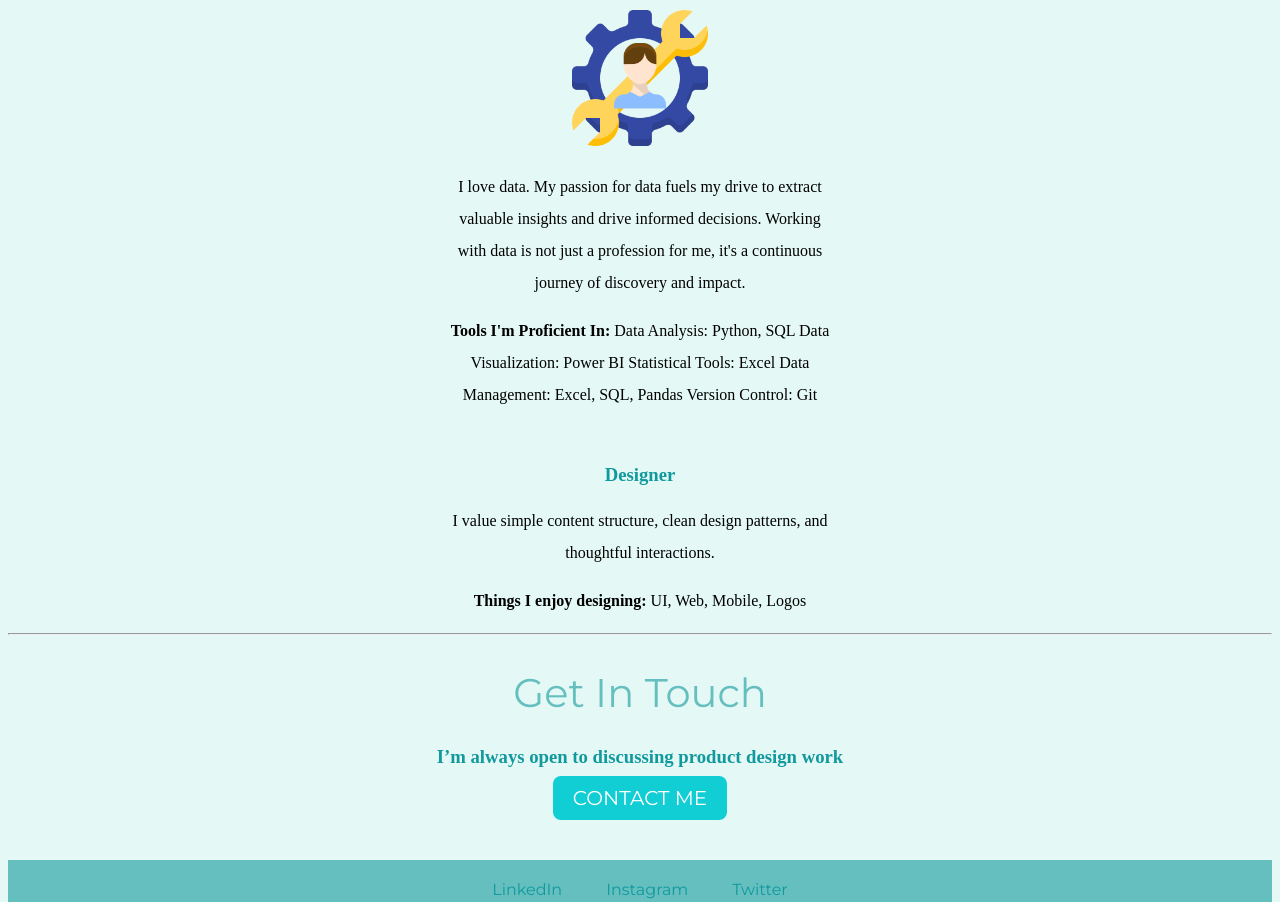
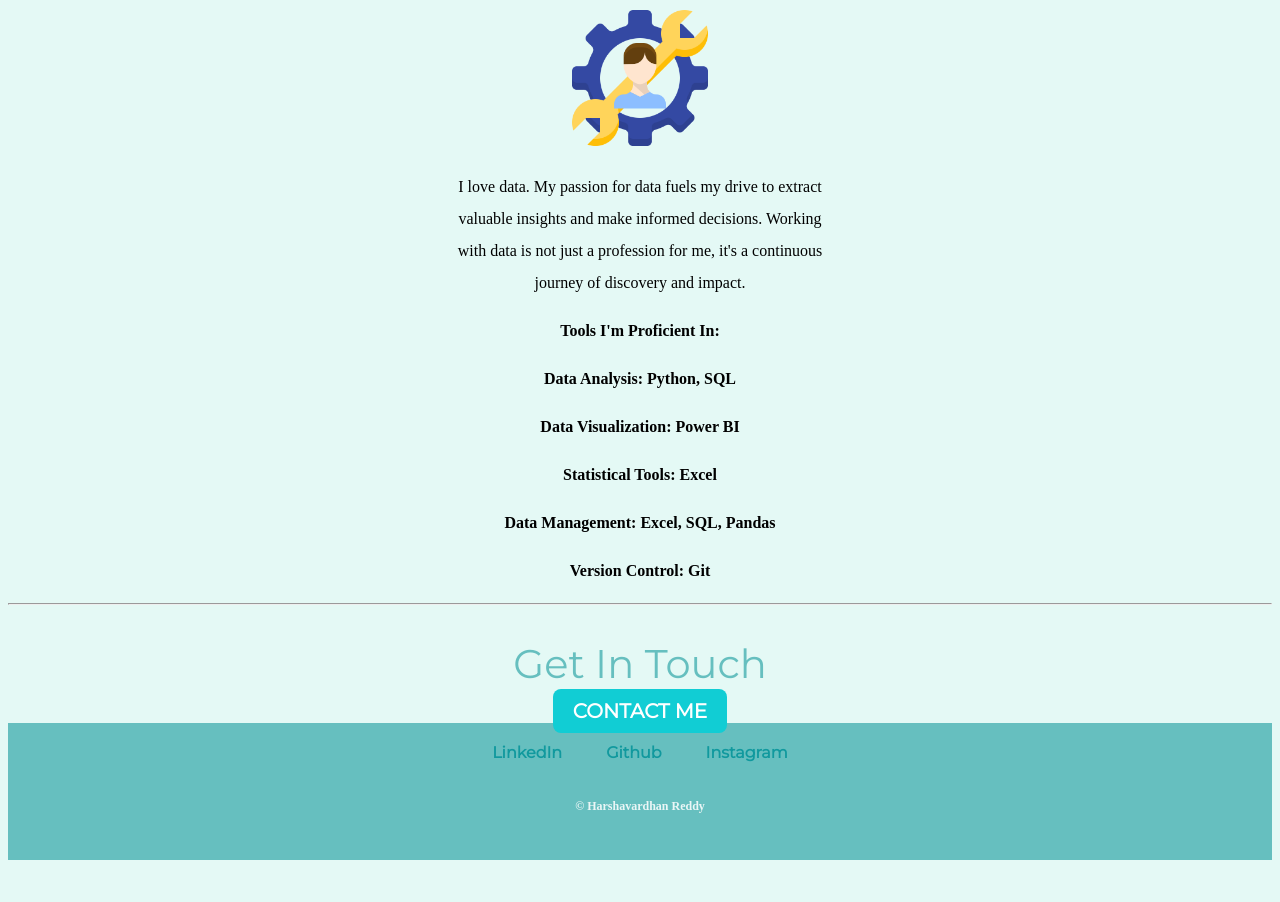
Before and after one commit to harshavardhan-github/CV, a plain HTML site: page index.html in a window 1280 px wide. Shown: the part 1245-2147 px from the top of the page. Drawn offline with Linux system fonts and the light colour scheme.

Commit message:
index.html

```diff
--- a/index.html
+++ b/index.html
@@ -32,33 +32,28 @@
         <div class="skill-row">
           <img class="" src="" alt="">
 
-          <p>I love data. My passion for data fuels my drive to extract valuable insights and drive informed decisions. Working with data is not just a profession for me, it's a continuous journey of discovery and impact.</p>
-          <p><b>Tools I'm Proficient In:</b> Data Analysis: Python, SQL
-Data Visualization: Power BI
-Statistical Tools:  Excel
-Data Management: Excel, SQL, Pandas
-Version Control: Git</p>
-        </div>
-        <div class="skill-row">
-          <img class="" src="" alt="">
-          <h3>Designer</h3>
-          <p>I value simple content structure, clean design patterns, and thoughtful interactions. </p>
-          <p><b>Things I enjoy designing:</b> UI, Web, Mobile, Logos </p>
-        </div>
+          <p>I love data. My passion for data fuels my drive to extract valuable insights and make informed decisions. Working with data is not just a profession for me, it's a continuous journey of discovery and impact.</p>
+          <p><b>Tools I'm Proficient In:<b></P>
+          <P> Data Analysis: Python, SQL </P>
+          <P> Data Visualization: Power BI <P>
+          <P> Statistical Tools:  Excel </P>
+          <P>Data Management: Excel, SQL, Pandas </P>
+          <P> Version Control: Git </p>
       </div>
       <hr>
       <div class="contact-me">
         <h2>Get In Touch</h2>
-        <h3>I’m always open to discussing product design work </h3>
+
         <a class="btn" href="mailto:harshavardhanreddyvuske@gmail.com">CONTACT ME</a>
       </div>
     </div>
 
 
     <div class="bottom-container">
-      <a class="footer-link" href="https://www.linkedin.com/in/harshavardhan-9/">LinkedIn</a>
+      <a class="footer-link" href="https://www.linkedin.com/in/harshavardhanvuske/">LinkedIn</a>
+      <a class="footer-link" href="https://github.com/harshavardhan-github">Github</a>
       <a class="footer-link" href="https://www.instagram.com/harsha.reddie/">Instagram</a>
-      <a class="footer-link" href="https://twitter.com/harshavardhan_4">Twitter</a>
+
       <p class="copyright">© Harshavardhan Reddy</p>
     </div>
 
```
